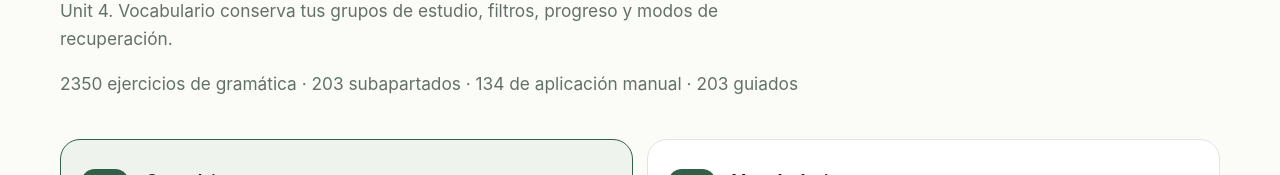
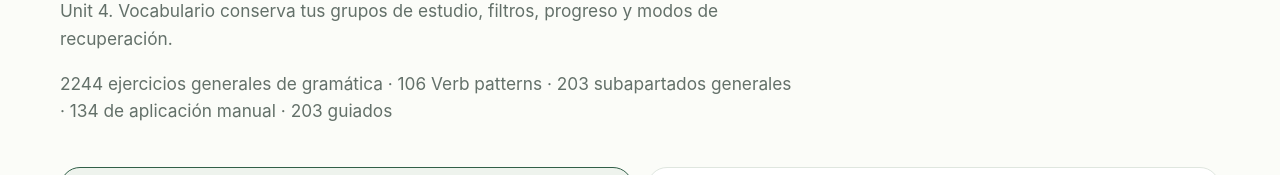
Before and after one commit to susinodevelop/learningenglish, a Next.js app: page /games in a window 1280 px wide. Shown: the part 382-557 px from the top of the page. Built offline with nearby package versions, Linux system fonts and the light colour scheme; no server answers.

Commit message:
fix: separate verb patterns exercise stats

```diff
--- a/app/games/page.tsx
+++ b/app/games/page.tsx
@@ -21,7 +21,6 @@ export default function GamesPage() {
     slug: topic.slug,
     title: `${topic.title} · ${topic.level}`,
   }));
-  const totalGrammarExercises = grammarExerciseCount + verbPatternPracticeQuestions.length;
 
   return (
     <div className="shell page-shell">
@@ -34,7 +33,7 @@ export default function GamesPage() {
           Vocabulario conserva tus grupos de estudio, filtros, progreso y modos de recuperación.
         </p>
         <p>
-          {totalGrammarExercises} ejercicios de gramática · {grammarExerciseSections.length} subapartados · {grammarExerciseManualApplicationCount} de aplicación manual · {grammarExerciseGuidedApplicationCount} guiados
+          {grammarExerciseCount} ejercicios generales de gramática · {verbPatternPracticeQuestions.length} Verb patterns · {grammarExerciseSections.length} subapartados generales · {grammarExerciseManualApplicationCount} de aplicación manual · {grammarExerciseGuidedApplicationCount} guiados
         </p>
       </header>
 
```
